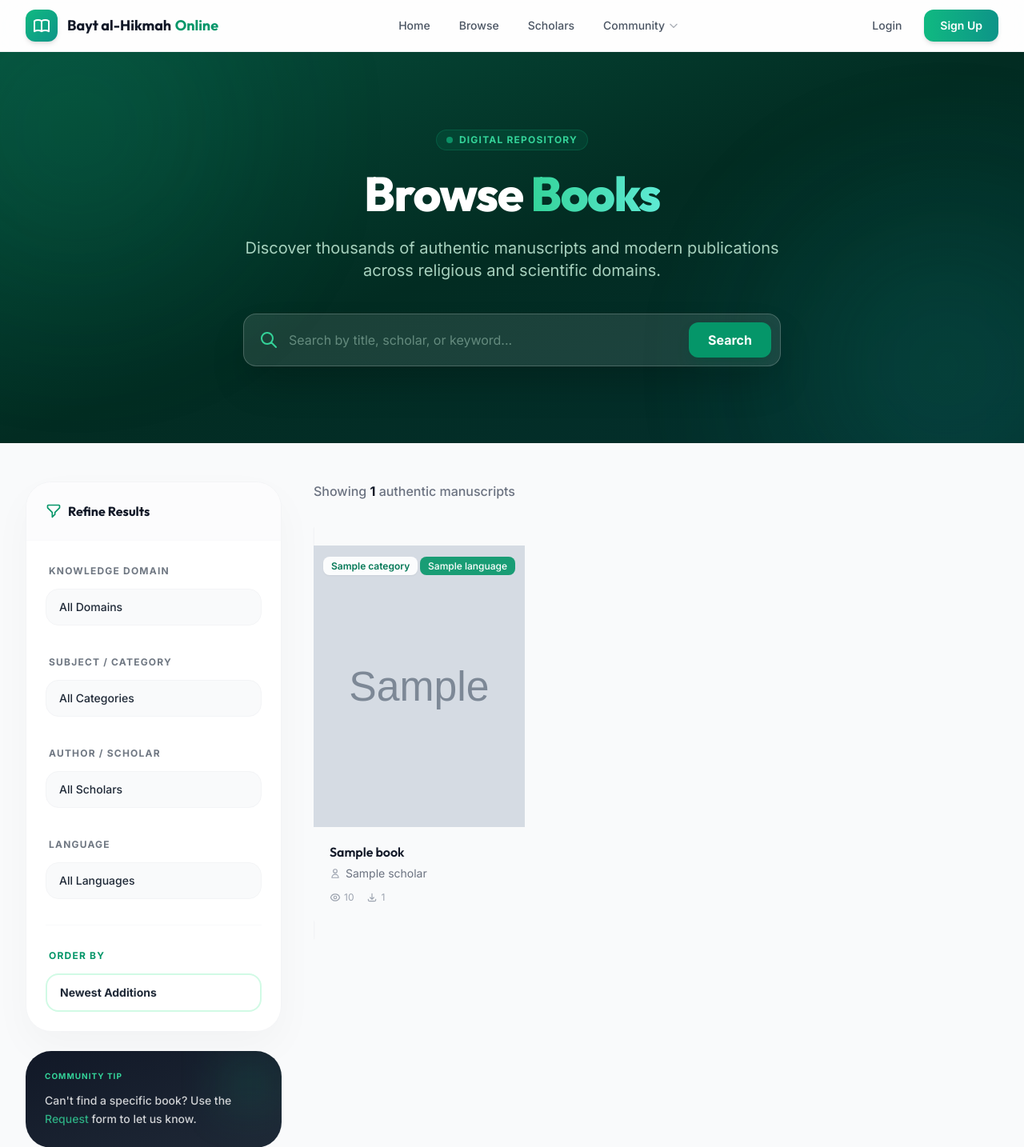
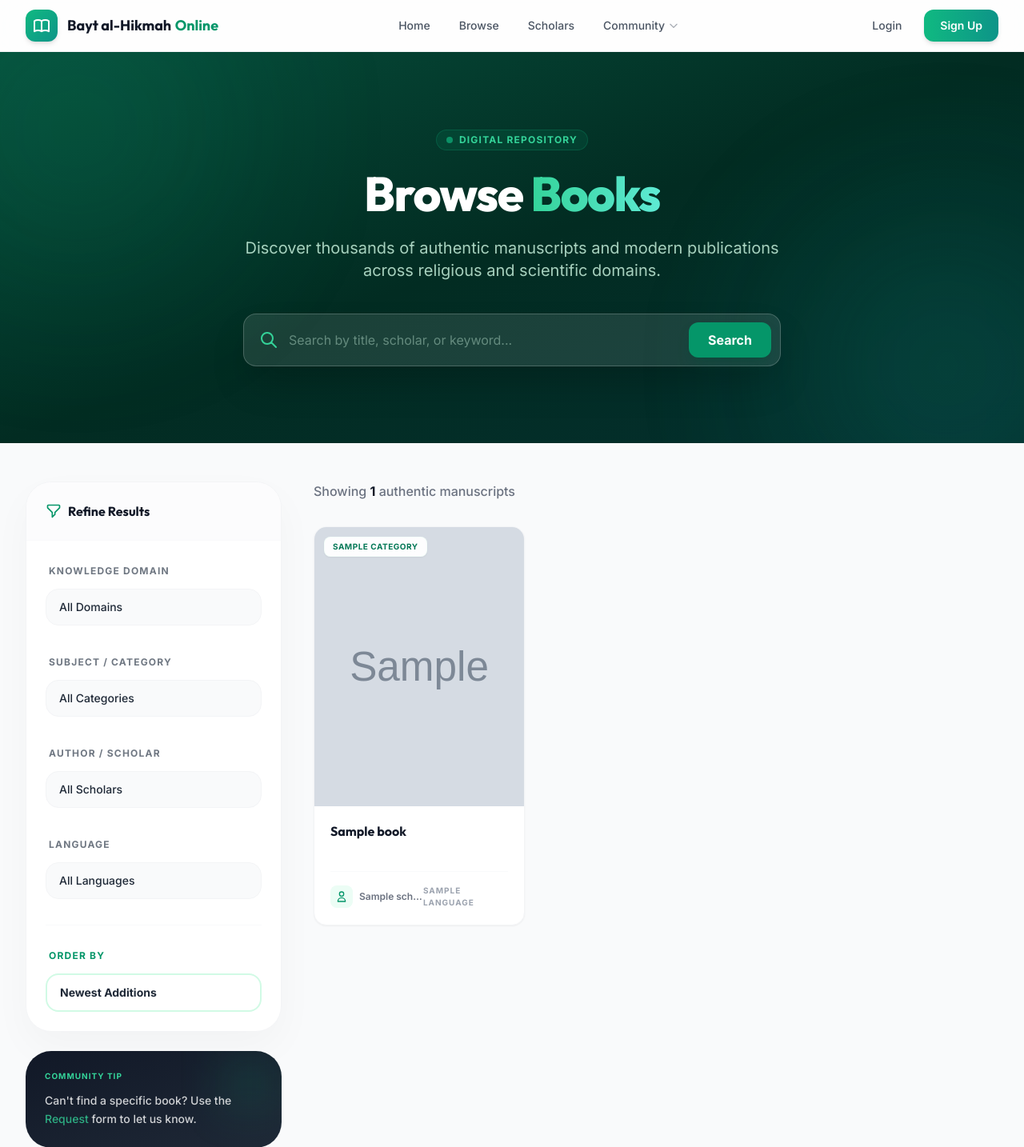
Before and after one commit to AbdurrabKhan198/Digital-Library, a Django app: page /books/ in a window 1280 px wide. Shown: the top 1434 px of the page at 80% size. Run offline with Django 5.2, Linux system fonts and the light colour scheme; tables that the repository leaves empty hold one stand-in row (values such as "Sample post"); grey boxes marked "Sample" are stand-in pictures; style sheets or scripts are compiled from the project's sources; some libraries are stand-ins or nearby versions.

Commit message:
ui fixed

```diff
--- a/templates/library/includes/book_card.html
+++ b/templates/library/includes/book_card.html
@@ -1,65 +1,69 @@
 <!-- Book Card Component - Reusable across all pages -->
-<a href="{{ book.get_absolute_url }}" class="book-card group bg-white rounded-2xl overflow-hidden border border-gray-100 hover:border-emerald-500 shadow-sm" id="book-card-{{ book.slug }}">
-    <!-- Cover Image -->
-    <div class="relative aspect-[3/4] bg-gradient-to-br from-emerald-100 to-teal-50 overflow-hidden">
+<div class="group bg-white rounded-2xl overflow-hidden border border-gray-100 hover:border-emerald-500 shadow-sm hover:shadow-xl transition-all duration-300" id="book-card-{{ book.slug }}">
+    <a href="{{ book.get_absolute_url }}">
+        <!-- Cover Image Container -->
+        <div class="relative aspect-[3/4] overflow-hidden bg-gray-100">
             {% if book.cover_image %}
                 <img src="{{ book.cover_image.url }}"
                      alt="{{ book.title }}"
-                 class="w-full h-full object-cover group-hover:scale-105 transition-transform duration-500"
+                     class="w-full h-full object-cover group-hover:scale-105 transition-transform duration-700"
                      loading="lazy">
             {% else %}
-            <!-- Default cover design -->
-            <div class="w-full h-full flex flex-col items-center justify-center p-6 bg-gradient-to-br from-emerald-700 to-teal-800 islamic-pattern">
-                <svg class="w-12 h-12 text-emerald-600/50 mb-3" fill="none" stroke="currentColor" viewBox="0 0 24 24">
+                <!-- Modern Default Cover -->
+                <div class="w-full h-full flex flex-col items-center justify-center p-6 bg-[#064e3b] islamic-pattern relative">
+                    <!-- Decorative overlay -->
+                    <div class="absolute inset-0 bg-gradient-to-br from-black/20 to-transparent"></div>
+
+                    <svg class="w-12 h-12 text-emerald-400 opacity-30 mb-4 relative z-10" fill="none" stroke="currentColor" viewBox="0 0 24 24">
                         <path stroke-linecap="round" stroke-linejoin="round" stroke-width="1.5" d="M12 6.253v13m0-13C10.832 5.477 9.246 5 7.5 5S4.168 5.477 3 6.253v13C4.168 18.477 5.754 18 7.5 18s3.332.477 4.5 1.253m0-13C13.168 5.477 14.754 5 16.5 5c1.747 0 3.332.477 4.5 1.253v13C19.832 18.477 18.247 18 16.5 18c-1.746 0-3.332.477-4.5 1.253"></path>
                     </svg>
-                <p class="text-white/90 font-display font-semibold text-center text-sm leading-tight line-clamp-3">{{ book.title }}</p>
-                <p class="text-emerald-600/60 text-xs mt-2 text-center">{{ book.scholar.name }}</p>
+
+                    <p class="text-white font-display font-bold text-center text-sm leading-tight line-clamp-4 relative z-10 px-2 group-hover:scale-105 transition-transform">
+                        {{ book.title }}
+                    </p>
+
+                    <div class="mt-4 w-8 h-1 bg-emerald-500/50 rounded-full relative z-10"></div>
                 </div>
             {% endif %}
 
-        <!-- Category badge -->
-        <div class="absolute top-3 left-3">
-            <span class="px-2.5 py-1 bg-white/90 backdrop-blur-sm text-emerald-700 text-xs font-semibold rounded-lg shadow-sm">
+            <!-- Category badges (Floating) -->
+            <div class="absolute top-3 left-3 flex flex-col gap-2 z-20">
+                <span class="px-2.5 py-1 bg-white/95 backdrop-blur-md text-emerald-700 text-[10px] font-bold uppercase tracking-wider rounded-lg shadow-sm border border-emerald-50/50">
                     {{ book.category.name }}
                 </span>
             </div>
 
-        <!-- Language badge -->
-        <div class="absolute top-3 right-3">
-            <span class="px-2.5 py-1 bg-emerald-600/90 backdrop-blur-sm text-white text-xs font-medium rounded-lg">
-                {{ book.language.name }}
-            </span>
+            <!-- Stats overlay (Appears on hover) -->
+            <div class="absolute inset-0 bg-emerald-950/60 opacity-0 group-hover:opacity-100 transition-opacity duration-300 flex items-center justify-center gap-6 z-10 backdrop-blur-[2px]">
+                <div class="flex flex-col items-center text-white">
+                    <svg class="w-5 h-5 mb-1 text-emerald-400" fill="none" stroke="currentColor" viewBox="0 0 24 24"><path stroke-linecap="round" stroke-linejoin="round" stroke-width="2" d="M15 12a3 3 0 11-6 0 3 3 0 016 0z"></path><path stroke-linecap="round" stroke-linejoin="round" stroke-width="2" d="M2.458 12C3.732 7.943 7.523 5 12 5c4.478 0 8.268 2.943 9.542 7-1.274 4.057-5.064 7-9.542 7-4.477 0-8.268-2.943-9.542-7z"></path></svg>
+                    <span class="text-xs font-bold">{{ book.views|default:0 }}</span>
                 </div>
+                <div class="flex flex-col items-center text-white">
+                    <svg class="w-5 h-5 mb-1 text-emerald-400" fill="none" stroke="currentColor" viewBox="0 0 24 24"><path stroke-linecap="round" stroke-linejoin="round" stroke-width="2" d="M4 16v1a3 3 0 003 3h10a3 3 0 003-3v-1m-4-4l-4 4m0 0l-4-4m4 4V4"></path></svg>
+                    <span class="text-xs font-bold">{{ book.downloads|default:0 }}</span>
                 </div>
-
-    <!-- Book Info -->
-    <div class="p-4 lg:p-5">
-        <h3 class="font-display font-semibold text-gray-900 group-hover:text-emerald-700 transition-colors line-clamp-2 mb-1.5 leading-snug">
-            {{ book.title }}
-        </h3>
-        <p class="text-sm text-gray-500 mb-3 flex items-center gap-1.5">
-            <svg class="w-3.5 h-3.5 text-gray-400 shrink-0" fill="none" stroke="currentColor" viewBox="0 0 24 24">
-                <path stroke-linecap="round" stroke-linejoin="round" stroke-width="2" d="M16 7a4 4 0 11-8 0 4 4 0 018 0zM12 14a7 7 0 00-7 7h14a7 7 0 00-7-7z"></path>
-            </svg>
-            <span class="truncate">{{ book.scholar.name }}</span>
-        </p>
-
-        <!-- Stats -->
-        <div class="flex items-center gap-4 text-xs text-gray-400">
-            <span class="flex items-center gap-1">
-                <svg class="w-3.5 h-3.5" fill="none" stroke="currentColor" viewBox="0 0 24 24">
-                    <path stroke-linecap="round" stroke-linejoin="round" stroke-width="2" d="M15 12a3 3 0 11-6 0 3 3 0 016 0z"></path>
-                    <path stroke-linecap="round" stroke-linejoin="round" stroke-width="2" d="M2.458 12C3.732 7.943 7.523 5 12 5c4.478 0 8.268 2.943 9.542 7-1.274 4.057-5.064 7-9.542 7-4.477 0-8.268-2.943-9.542-7z"></path>
-                </svg>
-                {{ book.views }}
-            </span>
-            <span class="flex items-center gap-1">
-                <svg class="w-3.5 h-3.5" fill="none" stroke="currentColor" viewBox="0 0 24 24">
-                    <path stroke-linecap="round" stroke-linejoin="round" stroke-width="2" d="M4 16v1a3 3 0 003 3h10a3 3 0 003-3v-1m-4-4l-4 4m0 0l-4-4m4 4V4"></path>
-                </svg>
-                {{ book.downloads }}
-            </span>
             </div>
         </div>
     </a>
+
+    <!-- Book Details -->
+    <div class="p-5">
+        <a href="{{ book.get_absolute_url }}" class="block group/title">
+            <h3 class="font-display font-bold text-gray-900 group-hover/title:text-emerald-700 transition-colors line-clamp-2 mb-2 leading-snug min-h-[2.8rem]">
+                {{ book.title }}
+            </h3>
+        </a>
+
+        <div class="flex items-center justify-between mt-4 pt-4 border-t border-gray-50">
+            <div class="flex items-center gap-2 min-w-0">
+                <div class="w-7 h-7 bg-emerald-50 rounded-lg flex items-center justify-center shrink-0">
+                    <svg class="w-4 h-4 text-emerald-600" fill="none" stroke="currentColor" viewBox="0 0 24 24"><path stroke-linecap="round" stroke-linejoin="round" stroke-width="2" d="M16 7a4 4 0 11-8 0 4 4 0 018 0zM12 14a7 7 0 00-7 7h14a7 7 0 00-7-7z"></path></svg>
+                </div>
+                <span class="text-xs font-semibold text-gray-500 truncate">{{ book.scholar.name }}</span>
+            </div>
+
+            <span class="text-[10px] font-bold text-gray-400 uppercase tracking-widest">{{ book.language.name }}</span>
+        </div>
+    </div>
+</div>
```
Also changed, not shown: tailwind.config.js (+26 -0 lines). Lines whose indentation alone changed are shown as unchanged.
